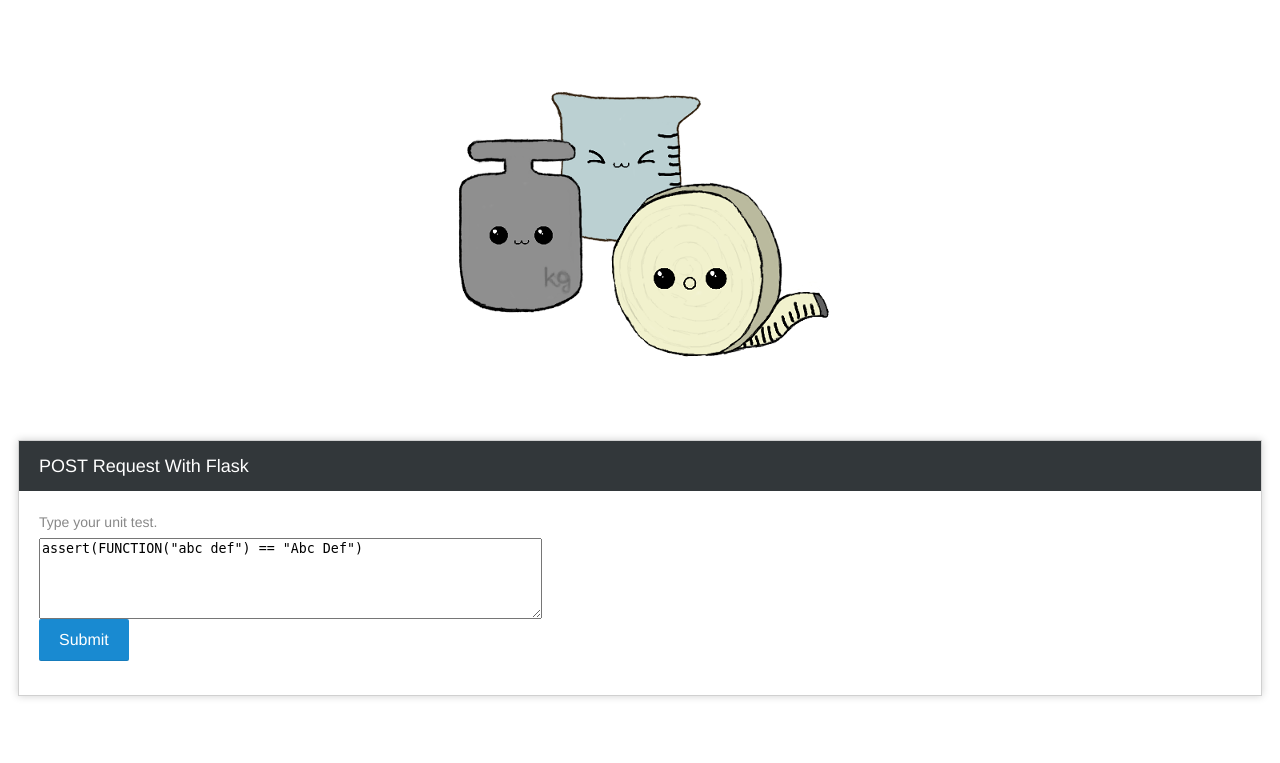
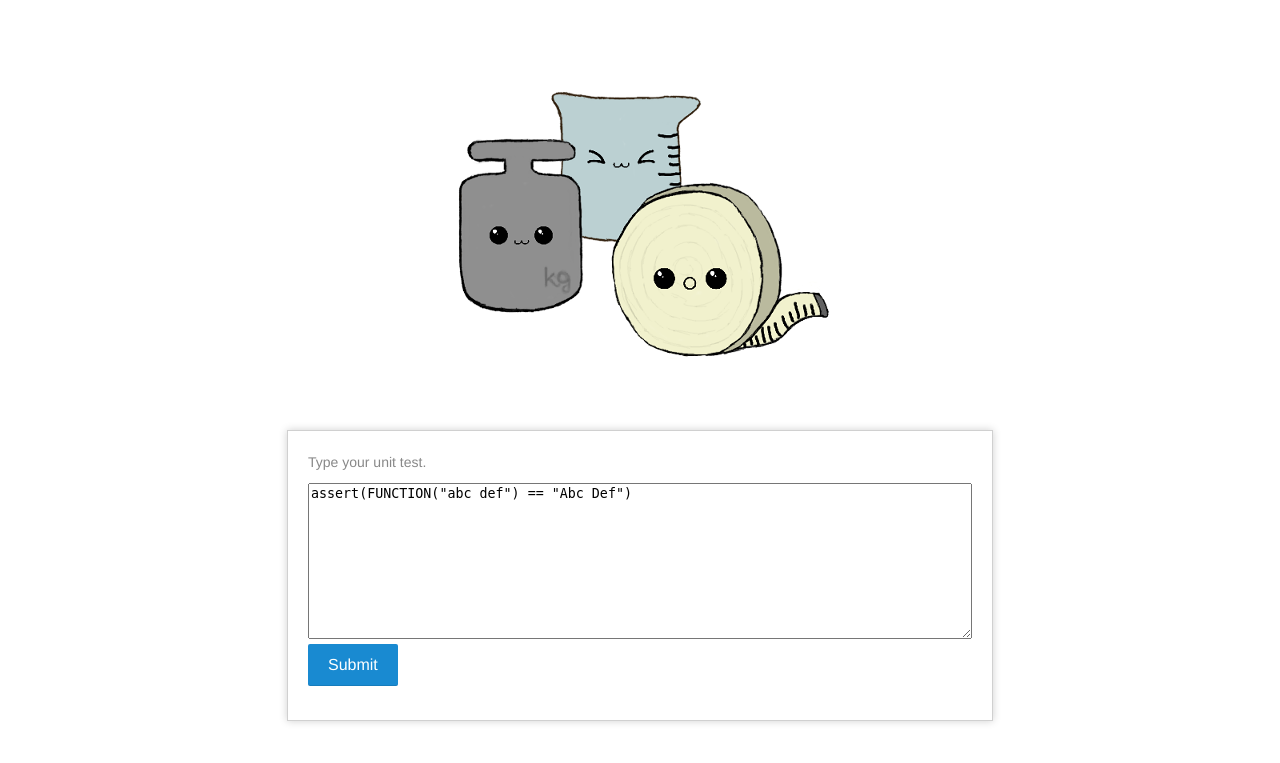
Before and after one commit to kele/find-by-ut, a Flask app: page / in a window 1280 px wide. Shown: the top 763 px of the page. Run offline with Flask 2, Linux system fonts and the light colour scheme.

Commit message:
Frontend fun

```diff
--- a/static/style.css
+++ b/static/style.css
@@ -61,7 +61,9 @@ p.footer{
 }
 
 #container{
-    margin: 10px;
+    margin-left: auto;
+    margin-right: auto;
+    /*width: 600px;*/
     border: 1px solid #D0D0D0;
     -webkit-box-shadow: 0 0 8px #D0D0D0;
 }
--- a/templates/submit.html
+++ b/templates/submit.html
@@ -6,17 +6,17 @@
     <body>
         <img id="logo" src="{{ url_for('static', filename='miarki_kumple.png') }}"></img><br />
 
-        <div id="container">
-            <div class="title">
-                <h1>POST request with Flask</h1>
-            </div>
-            <div id="content">
-                <form method="post" action="{{ url_for('backend') }}">
-                  <label for="code">Type your unit test.</label>
-                  <textarea name="code" rows="5" cols="60">assert(FUNCTION("abc def") == "Abc Def")</textarea><br />
-                  <input type="submit" />
-                </form>
-            </div>
+        <div style="text-align: center;">
+          <div id="container" style="display: inline-block;">
+              <div id="content" style="text-align: left;">
+                  <form method="post" action="{{ url_for('backend') }}">
+                    <label for="code">Type your unit test.</label>
+                    <textarea name="code" rows="10" cols="80" style="margin: 5px 0px;">assert(FUNCTION("abc def") == "Abc Def")
+                    </textarea><br />
+                    <input type="submit" />
+                  </form>
+              </div>
+          </div>
         </div>
     </body>
 </html>
```
